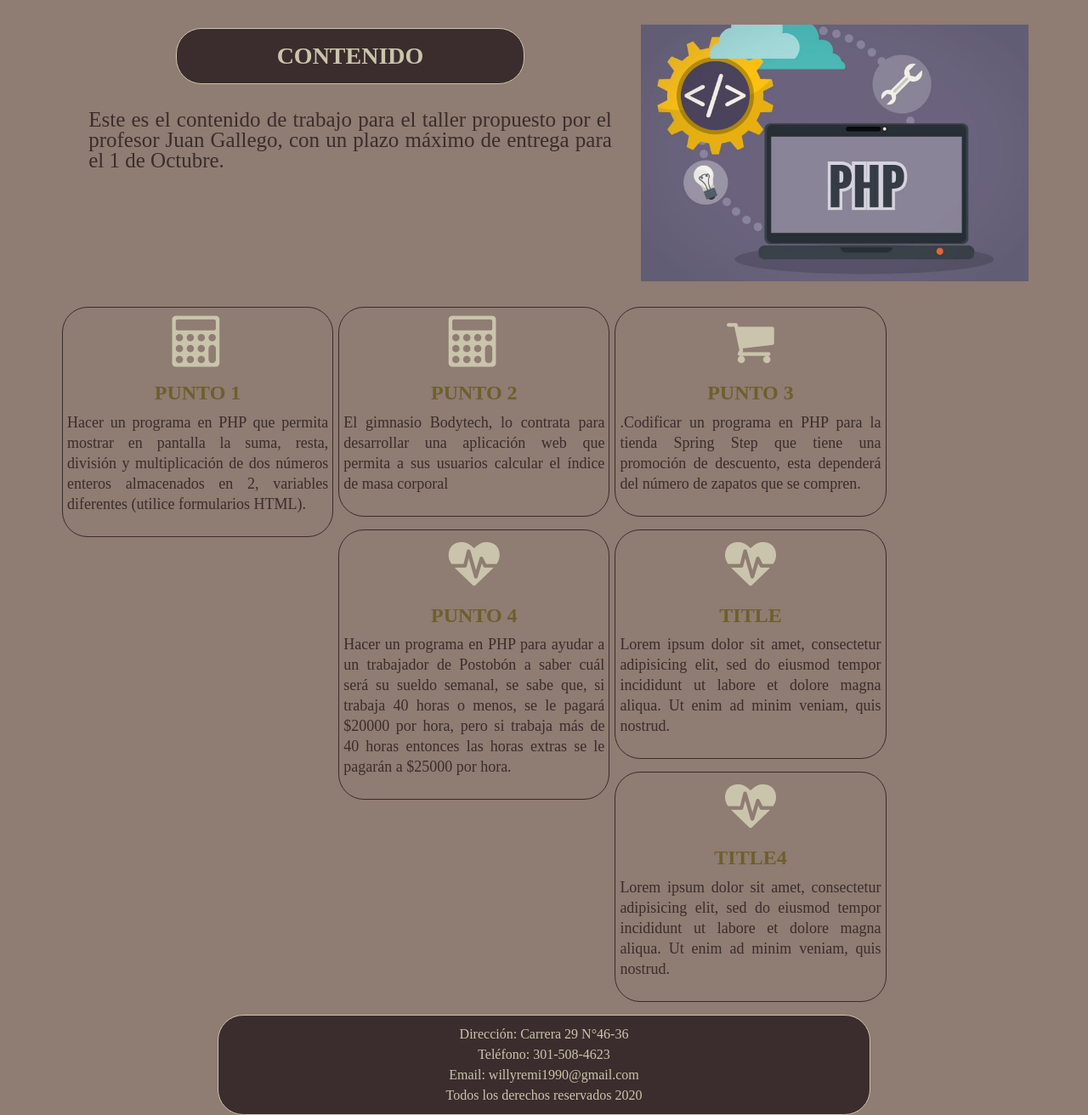
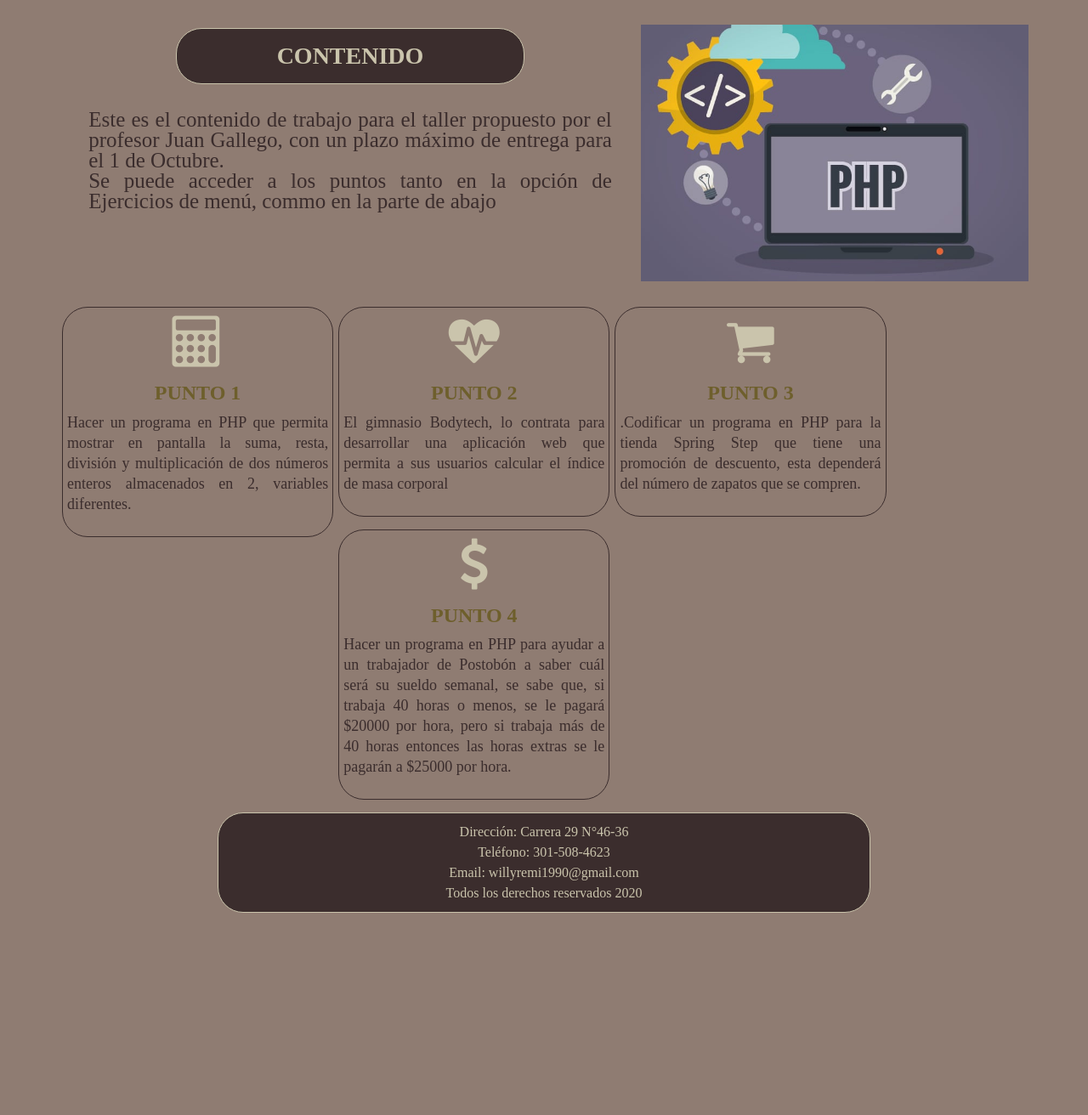
Before and after one commit to williamreyesmiranda/evaluacionWEB1, a PHP site: page / in a window 1280 px wide. Shown: the part 224-1536 px from the top of the page at 85% size. After the commit the page ends 1298 px from the top, so only its background shows below. Run offline with PHP 8.4, Linux system fonts and the light colour scheme.

Commit message:
terminar punto4

```diff
--- a/includes/header.php
+++ b/includes/header.php
@@ -22,11 +22,11 @@
                         <a class="dropdown-item" href="punto1.php"><i class="fa fa-calculator" aria-hidden="true"></i>
                             Punto 1 (Calculadora)</a>
                         <a class="dropdown-item" href="punto2.php"><i class="fa fa-heartbeat" aria-hidden="true"></i> Punto 2 (Bodytech)</a>
+                        <div class="dropdown-divider"></div>
                         <a class="dropdown-item" href="punto3.php"><i class="fa fa-shopping-cart" aria-hidden="true"></i> Punto 3 (Spring Step)</a>
-                        <div class="dropdown-divider"></div>
-                        <a class="dropdown-item" href="punto4.php"> Punto 4 (Horas Extras)</a>
-                        <a class="dropdown-item" href="#">De Oficina</a>
-                        <a class="dropdown-item" href="#">Ver Más....</a>
+
+                        <a class="dropdown-item" href="punto4.php"><i class="fa fa-usd" aria-hidden="true"></i> Punto 4 (Horas Extras)</a>
+
                     </div>
                 </li>
 
--- a/index.php
+++ b/index.php
@@ -21,6 +21,8 @@
                     <h3>Contenido</h3>
                     <p>Este es el contenido de trabajo para el taller propuesto por el profesor Juan Gallego,
                         con un plazo máximo de entrega para el 1 de Octubre. <br>
+                        Se puede acceder a los puntos tanto en la opción de Ejercicios de menú, commo en
+                        la parte de abajo
 
                     </p>
 
@@ -34,13 +36,13 @@
                         <h4>PUNTO 1</h4>
                         <p>Hacer un programa en PHP que permita mostrar en pantalla la suma, resta, división y
                             multiplicación
-                            de dos números enteros almacenados en 2, variables diferentes (utilice formularios HTML).
+                            de dos números enteros almacenados en 2, variables diferentes.
                         </p>
                     </a>
                 </div>
                 <div class="columns">
                     <a href="punto2.php">
-                        <p class="thumbnail_align"><i class="fa fa-calculator" aria-hidden="true"></i></p>
+                        <p class="thumbnail_align"><i class="fa fa-heartbeat" aria-hidden="true"></i></p>
                         <h4>PUNTO 2</h4>
                         <p>El gimnasio Bodytech, lo contrata para desarrollar una aplicación web que permita a sus
                             usuarios
@@ -58,7 +60,7 @@
                 </div>
                 <div class="columns">
                     <a href="punto4.php">
-                        <p class="thumbnail_align"><i class="fa fa-heartbeat" aria-hidden="true"></i></p>
+                        <p class="thumbnail_align"><i class="fa fa-usd" aria-hidden="true"></i></p>
                         <h4>PUNTO 4</h4>
                         <p>Hacer un programa en PHP para ayudar a un trabajador de
                             Postobón a saber cuál será su sueldo semanal, se sabe que, si
@@ -67,20 +69,7 @@
                             pagarán a $25000 por hora.</p>
                     </a>
                 </div>
-                <div class="columns">
-                    <p class="thumbnail_align"><i class="fa fa-heartbeat" aria-hidden="true"></i></p>
-                    <h4>TITLE</h4>
-                    <p>Lorem ipsum dolor sit amet, consectetur adipisicing elit, sed do eiusmod tempor incididunt ut
-                        labore
-                        et dolore magna aliqua. Ut enim ad minim veniam, quis nostrud.</p>
-                </div>
-                <div class="columns">
-                    <p class="thumbnail_align"><i class="fa fa-heartbeat" aria-hidden="true"></i></p>
-                    <h4>TITLE4</h4>
-                    <p>Lorem ipsum dolor sit amet, consectetur adipisicing elit, sed do eiusmod tempor incididunt ut
-                        labore
-                        et dolore magna aliqua. Ut enim ad minim veniam, quis nostrud.</p>
-                </div>
+
             </div>
         </div>
         <center>
--- a/punto4.php
+++ b/punto4.php
@@ -41,7 +41,7 @@ if($numTrab<=40){
                 <section class="soliturn">
                     <h2 id="titulo">POR FAVOR INGRESE LOS DATOS </h2>
                     <h4 style="text-align: center;">(*) Campos Obligatorios</h4>
-                    <img style="width:100%;" src="img/spring-step.png" alt="">
+                    <img style="width:100%; height:200px" src="img/postobon.png" alt="">
                     <!-- Número UNO -->
                     <div class="form-group mt-3">
                         <span id="errornumTrab"></span>
```
Also changed, not shown: img/postobon.png (added).
